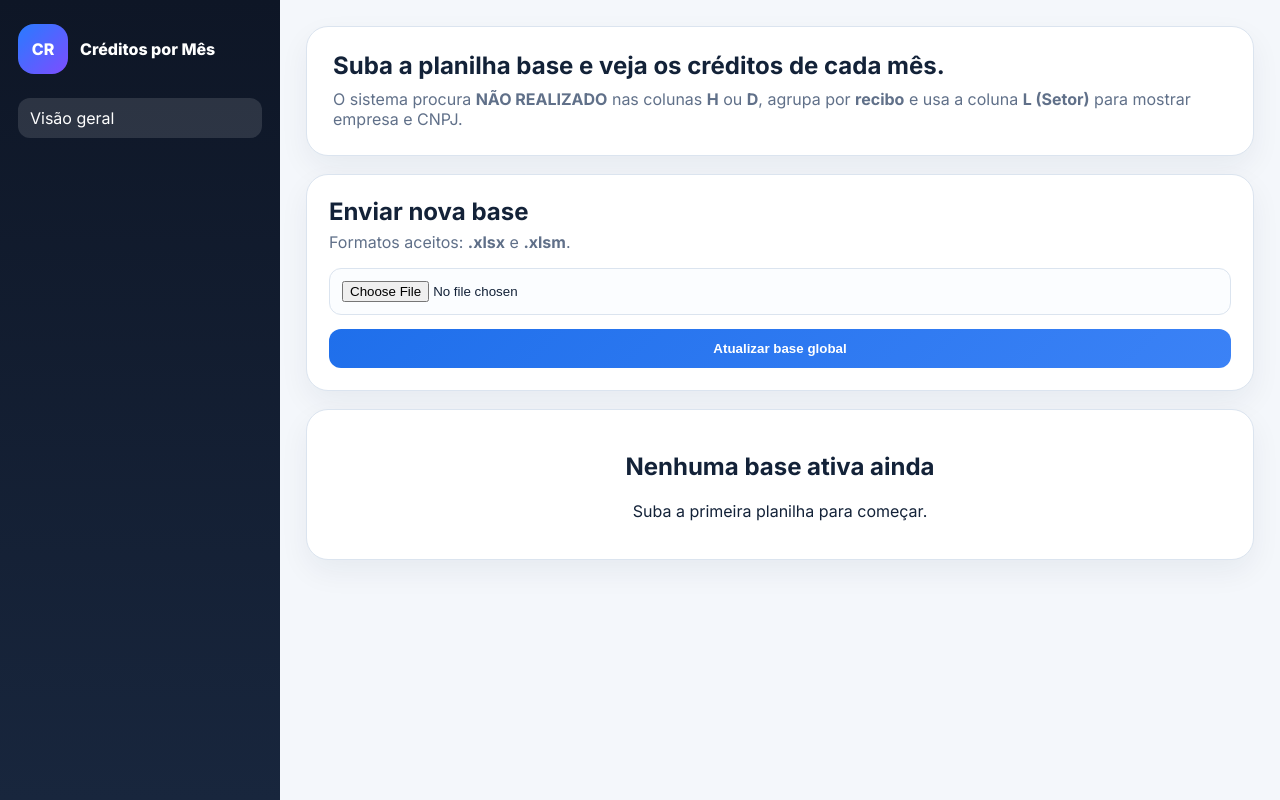
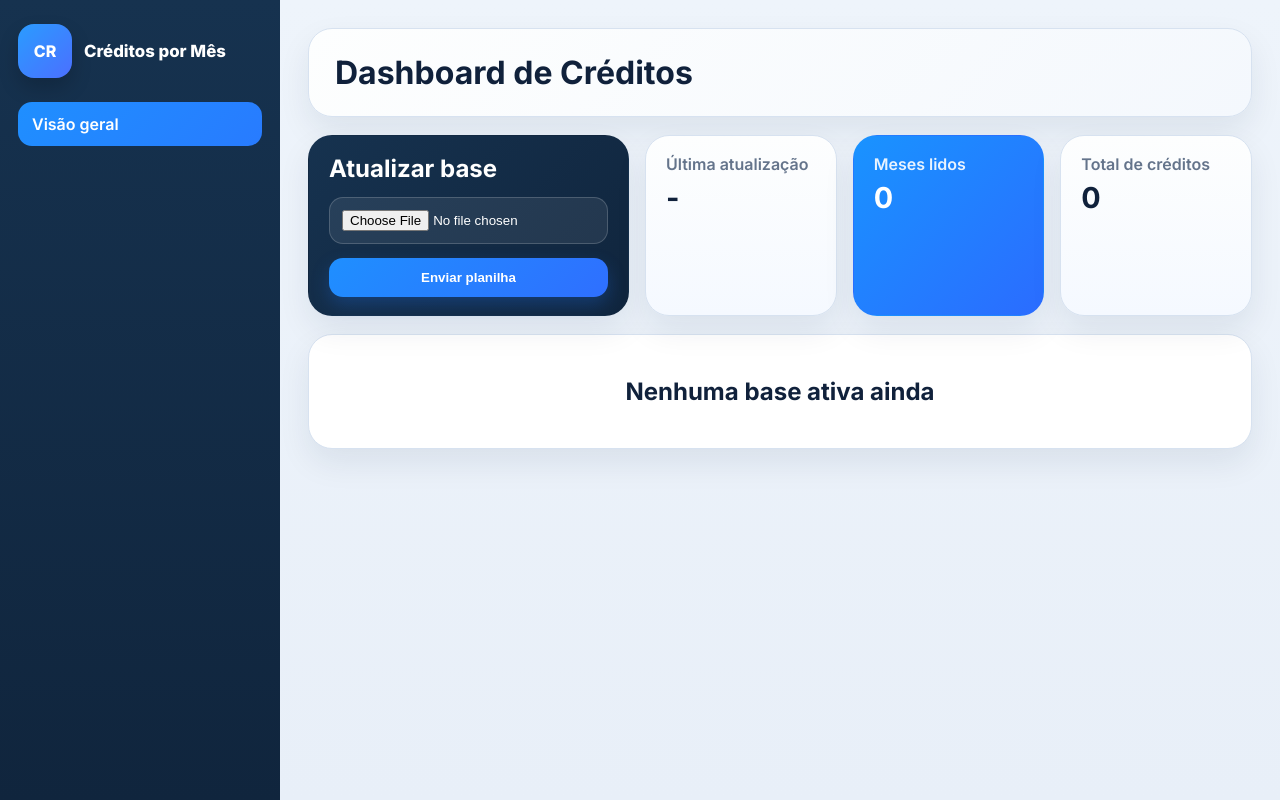
Before and after one commit to edgeocupacionalbelem-wq/creditos, a Flask app: page / in a window 1280 px wide. Run offline with Flask 3, Linux system fonts and the light colour scheme.

Commit message:
mensagem

```diff
--- a/static/styles.css
+++ b/static/styles.css
@@ -1,16 +1,19 @@
-
 :root{
-  --bg:#f4f7fb;
+  --bg:#edf3fb;
   --card:#ffffff;
-  --line:#dbe4ef;
-  --text:#132238;
-  --muted:#607089;
+  --line:#d7e2f0;
+  --text:#10213b;
+  --muted:#64748b;
+  --blue:#1e88ff;
+  --blue-dark:#16324f;
+  --blue-deeper:#10253d;
+  --blue-soft:#e8f2ff;
 }
 *{box-sizing:border-box}
 body{
   margin:0;
   font-family:Inter,system-ui,sans-serif;
-  background:var(--bg);
+  background:linear-gradient(180deg,#eef4fb,#e8eff8);
   color:var(--text);
 }
 .shell{
@@ -19,68 +22,204 @@ body{
   min-height:100vh;
 }
 .sidebar{
-  background:linear-gradient(180deg,#0e1626,#18263d);
+  background:linear-gradient(180deg,var(--blue-dark),var(--blue-deeper));
   color:#fff;
   padding:24px 18px;
 }
-.brand{display:flex;gap:12px;align-items:center;margin-bottom:24px}
+.brand{
+  display:flex;
+  align-items:center;
+  gap:12px;
+  margin-bottom:24px;
+}
 .brand-badge{
-  width:50px;height:50px;border-radius:16px;
-  background:linear-gradient(135deg,#287bff,#7d4dff);
-  display:grid;place-items:center;font-weight:800
+  width:54px;
+  height:54px;
+  border-radius:16px;
+  background:linear-gradient(135deg,#2a9cff,#4b6fff);
+  display:grid;
+  place-items:center;
+  font-weight:800;
+  box-shadow:0 10px 20px rgba(0,0,0,.18);
 }
-.brand-title{font-weight:800}
-.nav{display:flex;flex-direction:column;gap:8px;max-height:80vh;overflow:auto}
+.brand-title{
+  font-weight:800;
+  font-size:1.05rem;
+}
+.nav{
+  display:flex;
+  flex-direction:column;
+  gap:10px;
+  max-height:80vh;
+  overflow:auto;
+}
 .nav-link{
-  color:#fff;text-decoration:none;padding:10px 12px;border-radius:12px;
-  background:rgba(255,255,255,.05)
+  color:#dfe9f8;
+  text-decoration:none;
+  padding:12px 14px;
+  border-radius:14px;
+  background:rgba(255,255,255,.05);
+  font-weight:600;
 }
-.nav-link.active,.nav-link:hover{background:rgba(255,255,255,.12)}
-.content{padding:26px}
-.flash-wrap{display:grid;gap:10px;margin-bottom:16px}
+.nav-link.active,.nav-link:hover{
+  background:linear-gradient(135deg,#1f8fff,#287bff);
+  color:#fff;
+}
+.content{
+  padding:28px;
+}
+.flash-wrap{
+  display:grid;
+  gap:10px;
+  margin-bottom:18px;
+}
 .flash{
-  background:#fff7db;border:1px solid #f0d98c;padding:12px 14px;border-radius:12px
+  background:#eef7ff;
+  border:1px solid #b9d8ff;
+  color:#11457a;
+  padding:12px 14px;
+  border-radius:14px;
 }
 .hero,.panel,.stat-card{
   background:var(--card);
   border:1px solid var(--line);
-  border-radius:22px;
-  box-shadow:0 12px 30px rgba(17,34,64,.06);
+  border-radius:24px;
+  box-shadow:0 14px 32px rgba(16,33,59,.08);
 }
-.hero{padding:26px;margin-bottom:18px}
-.hero h1{margin:0 0 10px 0;line-height:1.1}
-.hero p{margin:0;color:var(--muted)}
-.panel{padding:22px;margin-bottom:18px}
-.panel-head h2{margin:0 0 6px 0}
-.panel-head p{margin:0;color:var(--muted)}
-.upload-form{display:grid;gap:14px;margin-top:16px}
+.hero{
+  padding:24px 26px;
+  margin-bottom:18px;
+}
+.hero-compact{
+  background:linear-gradient(135deg,#fdfefe,#f4f8fd);
+}
+.hero-top{
+  display:flex;
+  align-items:center;
+  justify-content:space-between;
+  gap:14px;
+}
+.hero h1{
+  margin:0;
+  font-size:2rem;
+}
+.badge-soft{
+  display:inline-flex;
+  align-items:center;
+  justify-content:center;
+  padding:10px 14px;
+  border-radius:999px;
+  background:var(--blue-soft);
+  color:#1657a6;
+  font-weight:700;
+  font-size:.9rem;
+}
+.stats{
+  display:grid;
+  grid-template-columns:1.4fr 1fr 1fr 1fr;
+  gap:16px;
+  margin-bottom:18px;
+}
+.stats-month{
+  grid-template-columns:1fr 1fr;
+}
+.stat-card{
+  padding:18px 20px;
+  background:linear-gradient(180deg,#fdfefe,#f5f9ff);
+}
+.stat-card.highlight{
+  background:linear-gradient(135deg,#1993ff,#2b6cff);
+  color:#fff;
+  border-color:transparent;
+}
+.stat-card.highlight span{
+  color:#e8f3ff;
+}
+.stat-card span{
+  display:block;
+  color:var(--muted);
+  margin-bottom:8px;
+  font-weight:600;
+}
+.stat-card strong{
+  display:block;
+  font-size:1.8rem;
+  line-height:1.1;
+}
+.stat-upload{
+  background:linear-gradient(135deg,#16324f,#10253d);
+  color:#fff;
+  border-color:transparent;
+}
+.panel{
+  padding:22px;
+  margin-bottom:18px;
+}
+.panel-head h2{
+  margin:0 0 8px 0;
+}
+.panel-head-light h2{
+  color:#fff;
+  margin-bottom:14px;
+}
+.upload-form{
+  display:grid;
+  gap:14px;
+}
 input[type="file"]{
-  padding:12px;border:1px solid var(--line);border-radius:12px;background:#fbfdff
+  padding:12px;
+  border:1px solid rgba(255,255,255,.18);
+  border-radius:14px;
+  background:rgba(255,255,255,.08);
+  color:#fff;
 }
 button{
-  border:none;background:linear-gradient(135deg,#1f6feb,#3b82f6);color:#fff;
-  padding:12px 16px;border-radius:12px;font-weight:800;cursor:pointer
+  border:none;
+  background:linear-gradient(135deg,#1f8fff,#2f6fff);
+  color:#fff;
+  padding:12px 16px;
+  border-radius:14px;
+  font-weight:800;
+  cursor:pointer;
+  box-shadow:0 8px 18px rgba(31,111,235,.28);
 }
-.stats{
-  display:grid;grid-template-columns:repeat(4,1fr);gap:14px;margin-bottom:18px
+.table-wrap{
+  overflow:auto;
 }
-.stat-card{padding:18px}
-.stat-card span{display:block;color:var(--muted);margin-bottom:6px}
-.table-wrap{overflow:auto;margin-top:16px}
 table{
-  width:100%;border-collapse:collapse;background:#fff
+  width:100%;
+  border-collapse:collapse;
+  background:#fff;
 }
 th,td{
   border-bottom:1px solid var(--line);
-  padding:12px 10px;text-align:left;vertical-align:top;white-space:nowrap
+  padding:13px 10px;
+  text-align:left;
+  vertical-align:top;
+  white-space:nowrap;
 }
-th{background:#f7faff;font-size:.92rem}
-td a{color:#1659c0;text-decoration:none;font-weight:700}
-.muted{color:var(--muted);margin-top:16px}
-.empty-state{text-align:center}
+th{
+  background:#eff5fd;
+  color:#27496d;
+  font-size:.92rem;
+}
+td a{
+  color:#185fc6;
+  text-decoration:none;
+  font-weight:700;
+}
+.muted{
+  color:var(--muted);
+  margin-top:16px;
+}
+.empty-state{
+  text-align:center;
+}
+@media (max-width:1080px){
+  .stats{grid-template-columns:1fr 1fr}
+}
 @media (max-width:980px){
   .shell{grid-template-columns:1fr}
   .sidebar{display:none}
   .content{padding:16px}
-  .stats{grid-template-columns:1fr 1fr}
 }
--- a/templates/index.html
+++ b/templates/index.html
@@ -1,50 +1,44 @@
-
 {% extends "layout.html" %}
 {% set title = "Créditos por Mês" %}
 {% block content %}
-<section class="hero">
-  <div>
-    <h1>Suba a planilha base e veja os créditos de cada mês.</h1>
-    <p>O sistema procura <strong>NÃO REALIZADO</strong> nas colunas <strong>H</strong> ou <strong>D</strong>, agrupa por <strong>recibo</strong> e usa a coluna <strong>L (Setor)</strong> para mostrar empresa e CNPJ.</p>
+<section class="hero hero-compact">
+  <div class="hero-top">
+    <h1>Dashboard de Créditos</h1>
+    {% if meta %}
+      <span class="badge-soft">{{ meta.original_filename }}</span>
+    {% endif %}
   </div>
 </section>
 
-<section class="panel">
-  <div class="panel-head">
-    <h2>Enviar nova base</h2>
-    <p>Formatos aceitos: <strong>.xlsx</strong> e <strong>.xlsm</strong>.</p>
+<section class="stats">
+  <div class="stat-card stat-upload">
+    <div class="panel-head panel-head-light">
+      <h2>Atualizar base</h2>
+    </div>
+    <form class="upload-form" action="{{ url_for('upload_base') }}" method="post" enctype="multipart/form-data">
+      <input type="file" name="base_file" accept=".xlsx,.xlsm,application/vnd.openxmlformats-officedocument.spreadsheetml.sheet" required>
+      <button type="submit">Enviar planilha</button>
+    </form>
   </div>
 
-  <form class="upload-form" action="{{ url_for('upload_base') }}" method="post" enctype="multipart/form-data">
-    <input type="file" name="base_file" accept=".xlsx,.xlsm,application/vnd.openxmlformats-officedocument.spreadsheetml.sheet" required>
-    <button type="submit">Atualizar base global</button>
-  </form>
+  <div class="stat-card">
+    <span>Última atualização</span>
+    <strong>{{ meta.updated_at if meta else "-" }}</strong>
+  </div>
+  <div class="stat-card highlight">
+    <span>Meses lidos</span>
+    <strong>{{ meta.sheet_count if meta else 0 }}</strong>
+  </div>
+  <div class="stat-card">
+    <span>Total de créditos</span>
+    <strong>{{ meta.credito_total_count if meta else 0 }}</strong>
+  </div>
 </section>
 
 {% if meta %}
-<section class="stats">
-  <div class="stat-card">
-    <span>Arquivo ativo</span>
-    <strong>{{ meta.original_filename }}</strong>
-  </div>
-  <div class="stat-card">
-    <span>Última atualização</span>
-    <strong>{{ meta.updated_at }}</strong>
-  </div>
-  <div class="stat-card">
-    <span>Meses lidos</span>
-    <strong>{{ meta.sheet_count }}</strong>
-  </div>
-  <div class="stat-card">
-    <span>Total de créditos</span>
-    <strong>{{ meta.credito_total_count }}</strong>
-  </div>
-</section>
-
 <section class="panel">
   <div class="panel-head">
     <h2>Resumo mensal</h2>
-    <p>Se houver mais de um crédito no mesmo recibo, o sistema mostra apenas uma linha para o recibo, com a quantidade de créditos.</p>
   </div>
 
   <div class="table-wrap">
@@ -73,7 +67,6 @@
 {% else %}
 <section class="panel empty-state">
   <h2>Nenhuma base ativa ainda</h2>
-  <p>Suba a primeira planilha para começar.</p>
 </section>
 {% endif %}
 {% endblock %}
--- a/templates/layout.html
+++ b/templates/layout.html
@@ -1,4 +1,3 @@
-
 <!doctype html>
 <html lang="pt-br">
 <head>
@@ -15,17 +14,14 @@
     <aside class="sidebar">
       <div class="brand">
         <div class="brand-badge">CR</div>
-        <div>
-          <div class="brand-title">Créditos por Mês</div>
-        </div>
+        <div class="brand-title">Créditos por Mês</div>
       </div>
 
       <nav class="nav">
         <a class="nav-link {{ 'active' if request.path == '/' else '' }}" href="{{ url_for('index') }}">Visão geral</a>
         {% if meta and meta.months %}
           {% for m in meta.months %}
-            <a class="nav-link {{ 'active' if request.path == url_for('view_month', sheet_name=m.sheet_name) else '' }}"
-               href="{{ url_for('view_month', sheet_name=m.sheet_name) }}">{{ m.sheet_name }}</a>
+            <a class="nav-link {{ 'active' if request.path == url_for('view_month', sheet_name=m.sheet_name) else '' }}" href="{{ url_for('view_month', sheet_name=m.sheet_name) }}">{{ m.sheet_name }}</a>
           {% endfor %}
         {% endif %}
       </nav>
```
Also changed, not shown: app.py (+0 -20 lines), templates/month.html (+18 -6 lines).
